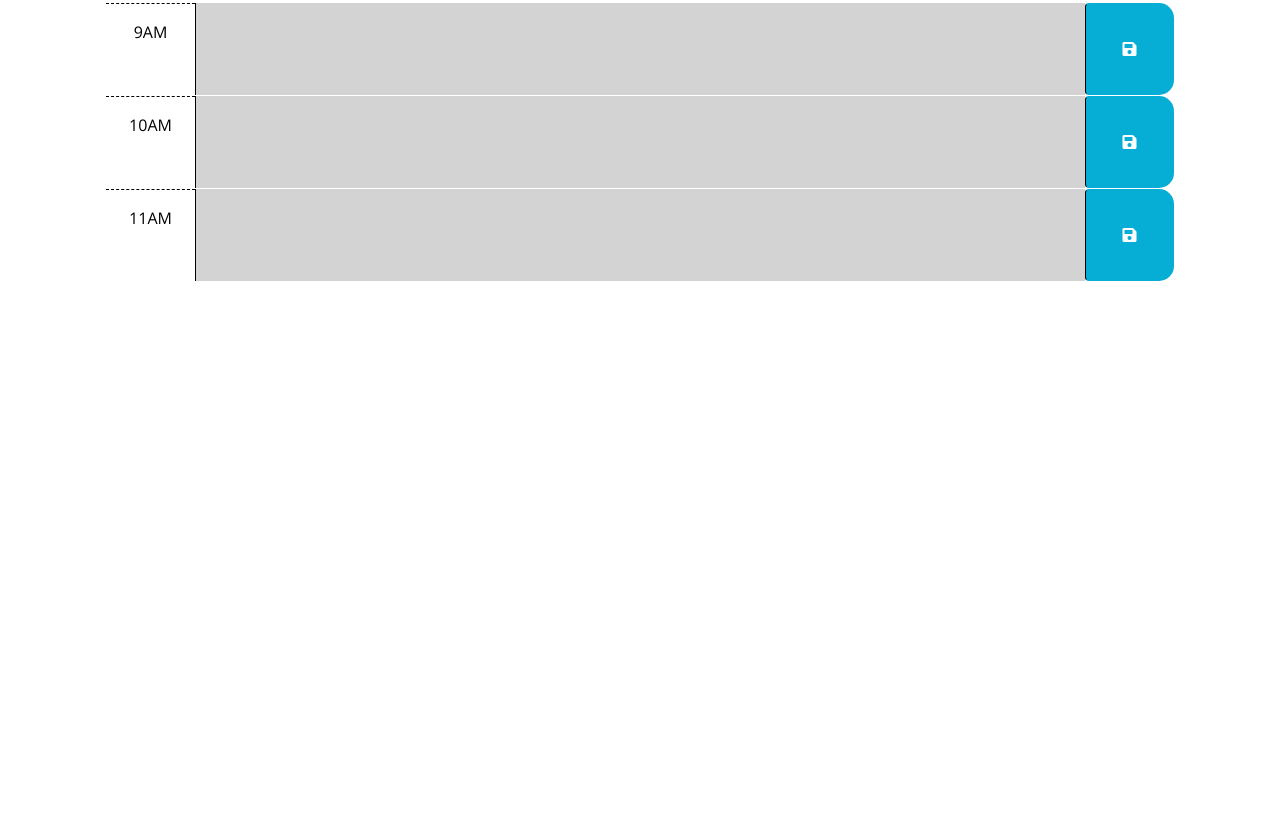
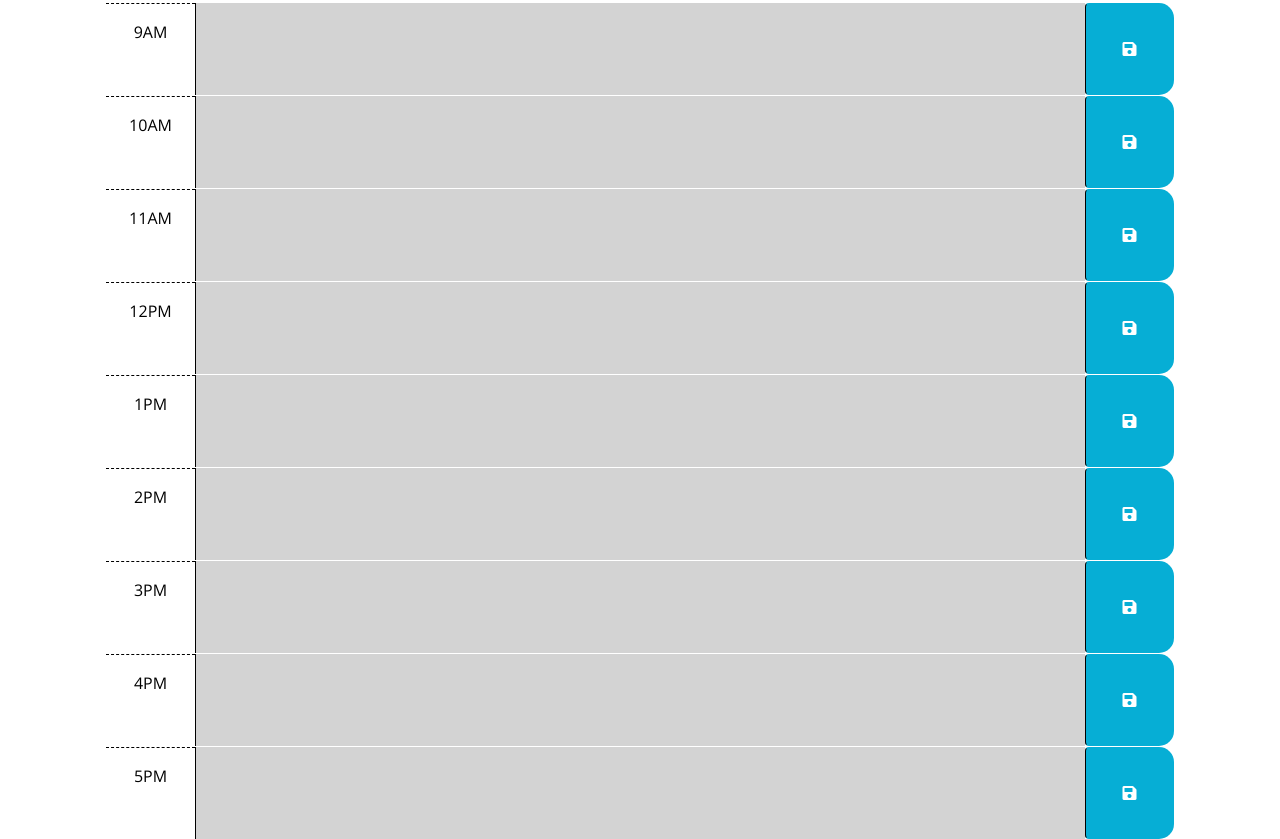
Before and after one commit to mayphamx/Work-Day-Scheduler, a plain HTML site: page index.html in a window 1280 px wide. Shown: the part 300-1139 px from the top of the page. Before the commit the page ends 800 px from the top, so only its background shows below. Drawn offline with nearby package versions, Linux system fonts and the light colour scheme.

Commit message:
added code to apply css class to current hour

```diff
--- a/Assets/script.js
+++ b/Assets/script.js
@@ -2,35 +2,29 @@
 // the code isn't run until the browser has finished rendering all the elements
 // in the html.
 $(function () {
-  // TODO: Add a listener for click events on the save button. This code should
 
-  // save click function to local storage
-  // key = hour defined in div id
-  // value = text description input by user
+  // TODO: Add a listener for click events on the save button.
+  // local storage for hour and text input value
   $('.btn').on('click', function(){
     var key = $(this).parent().attr('id').split('-')[1];
     var value = $(this).parent().find('.description').val();
     localStorage.setItem(key, value);
   })
   });
-  // use the id in the containing time-block as a key to save the user input in
-  // local storage. HINT: What does `this` reference in the click listener
-  // function? How can DOM traversal be used to get the "hour-x" id of the
-  // time-block containing the button that was clicked? How might the id be
-  // useful when saving the description in local storage?
-  //
+
+  // define variables for current hour using (dayjs) and block hour using (this)
+  var currentHour = dayjs().format('H');
+  $(".time-block").each(function() {
+    var blockHour = $(this).attr('id').split('-')[1];
+
+  // TODO: Add code to get any user input that was saved in localStorage
+  // define variables to get input text entry from local storage
+    var textEntry = localStorage.getItem(blockHour);
+    var textArea = $(this).find('.description');
+    textArea.val(textEntry);
+
   // TODO: Add code to apply the past, present, or future class to each time
-  // block by comparing the id to the current hour. HINTS: How can the id
-  // attribute of each time-block be used to conditionally add or remove the
-  // past, present, and future classes? How can Day.js be used to get the
-  // current hour in 24-hour time?
-
-  // defined current hour by day js and compared to block hour defined by div id
-  var currentHour = dayjs().format('H');
-
-  $(".time-block").each(function() {
-  var blockHour = $(this).attr('id').split('-')[1];
-
+  // compare blockhour and current hour from dayjs to apply css per hour
     if (blockHour < currentHour) {
       $(this).find('.description').addClass('past');
     } else if (blockHour === currentHour) {
@@ -40,12 +34,7 @@ $(function () {
     };
   })
 
-
-  //
-  // TODO: Add code to get any user input that was saved in localStorage and set
-  // the values of the corresponding textarea elements. HINT: How can the id
-  // attribute of each time-block be used to do this?
-  //
   // TODO: Add code to display the current date in the header of the page.
+  // display date using dayjs
   var today = dayjs();
   $('#currentDay').text(today.format('dddd, MMMM D h:mm a'));
--- a/index.html
+++ b/index.html
@@ -68,6 +68,54 @@
         </button>
       </div>
 
+      <div id="hour-12" class="row time-block">
+        <div class="col-2 col-md-1 hour text-center py-3">12PM</div>
+        <textarea class="col-8 col-md-10 description" rows="3"> </textarea>
+        <button class="btn saveBtn col-2 col-md-1" aria-label="save">
+          <i class="fas fa-save" aria-hidden="true"></i>
+        </button>
+      </div>
+
+      <div id="hour-13" class="row time-block">
+        <div class="col-2 col-md-1 hour text-center py-3">1PM</div>
+        <textarea class="col-8 col-md-10 description" rows="3"> </textarea>
+        <button class="btn saveBtn col-2 col-md-1" aria-label="save">
+          <i class="fas fa-save" aria-hidden="true"></i>
+        </button>
+      </div>
+
+      <div id="hour-14" class="row time-block">
+        <div class="col-2 col-md-1 hour text-center py-3">2PM</div>
+        <textarea class="col-8 col-md-10 description" rows="3"> </textarea>
+        <button class="btn saveBtn col-2 col-md-1" aria-label="save">
+          <i class="fas fa-save" aria-hidden="true"></i>
+        </button>
+      </div>
+
+      <div id="hour-15" class="row time-block">
+        <div class="col-2 col-md-1 hour text-center py-3">3PM</div>
+        <textarea class="col-8 col-md-10 description" rows="3"> </textarea>
+        <button class="btn saveBtn col-2 col-md-1" aria-label="save">
+          <i class="fas fa-save" aria-hidden="true"></i>
+        </button>
+      </div>
+
+      <div id="hour-16" class="row time-block">
+        <div class="col-2 col-md-1 hour text-center py-3">4PM</div>
+        <textarea class="col-8 col-md-10 description" rows="3"> </textarea>
+        <button class="btn saveBtn col-2 col-md-1" aria-label="save">
+          <i class="fas fa-save" aria-hidden="true"></i>
+        </button>
+      </div>
+
+      <div id="hour-16" class="row time-block">
+        <div class="col-2 col-md-1 hour text-center py-3">5PM</div>
+        <textarea class="col-8 col-md-10 description" rows="3"> </textarea>
+        <button class="btn saveBtn col-2 col-md-1" aria-label="save">
+          <i class="fas fa-save" aria-hidden="true"></i>
+        </button>
+      </div>
+
     <script src="https://code.jquery.com/jquery-3.4.1.min.js"></script>
     <script
       src="https://cdn.jsdelivr.net/npm/dayjs@1.11.3/dayjs.min.js"
```
Also changed, not shown: Assets/05-third-party-apis-homework-demo.gif (deleted), Assets/screencapture.png (added), 2 other files.
